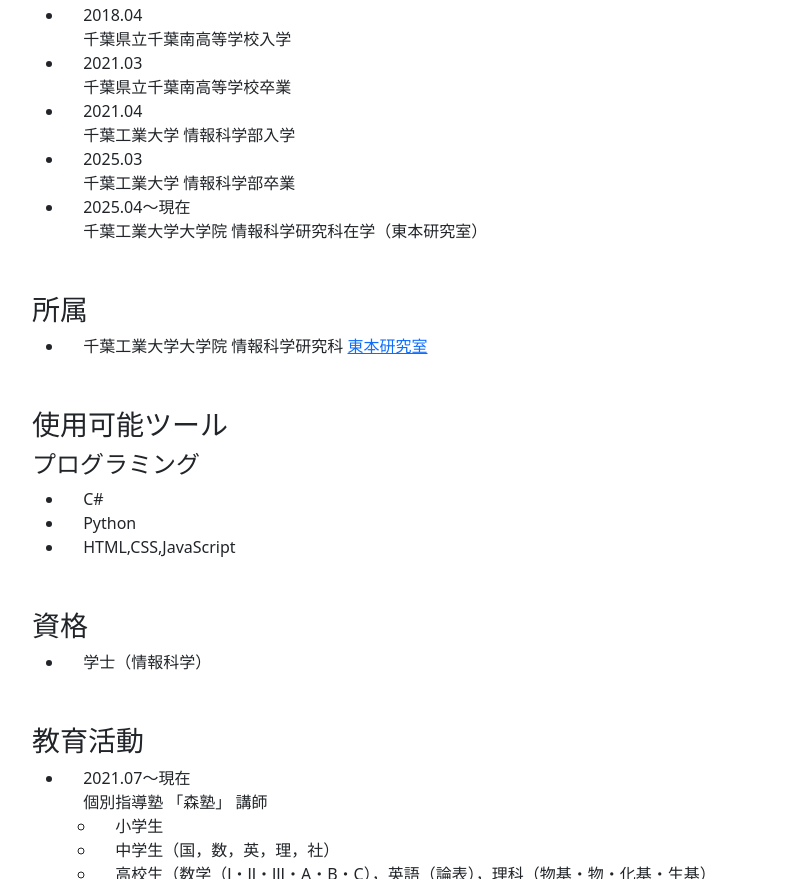
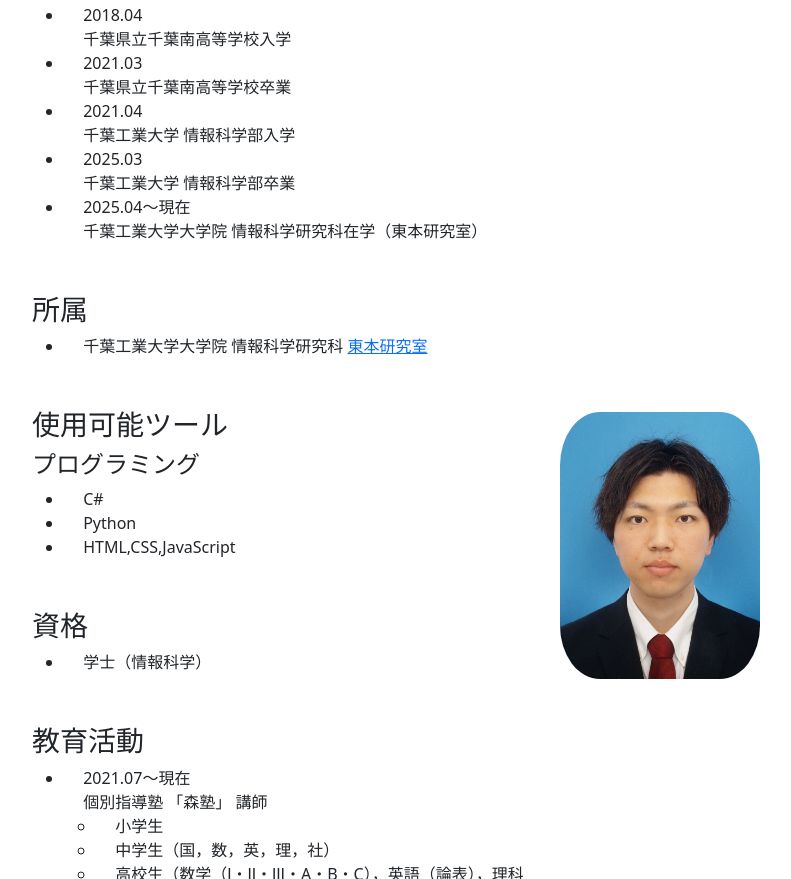
Before and after one commit to Spica-cit/my-homepage, a plain HTML site: page profile.html in a window 1280 px wide. Shown: the part 347-1226 px from the top of the page, without its empty margins (244-1035 px from the left). Drawn offline with nearby package versions, Linux system fonts and the light colour scheme.

Commit message:
fix: profile.html

```diff
--- a/profile.html
+++ b/profile.html
@@ -78,6 +78,9 @@
           <li>2025.09〜現在<br>千葉工業大学 情報変革科学部 認知情報科学科 プログラミング演習補習TA</li>
         </ul>
       </div>
+      <div class="photo">
+        <img src="images/profile_job.jpg" alt="プロフィール画像">
+      </div>
     </div>
   </main>
 
```
Also changed, not shown: images/profile_job.jpg (added).
